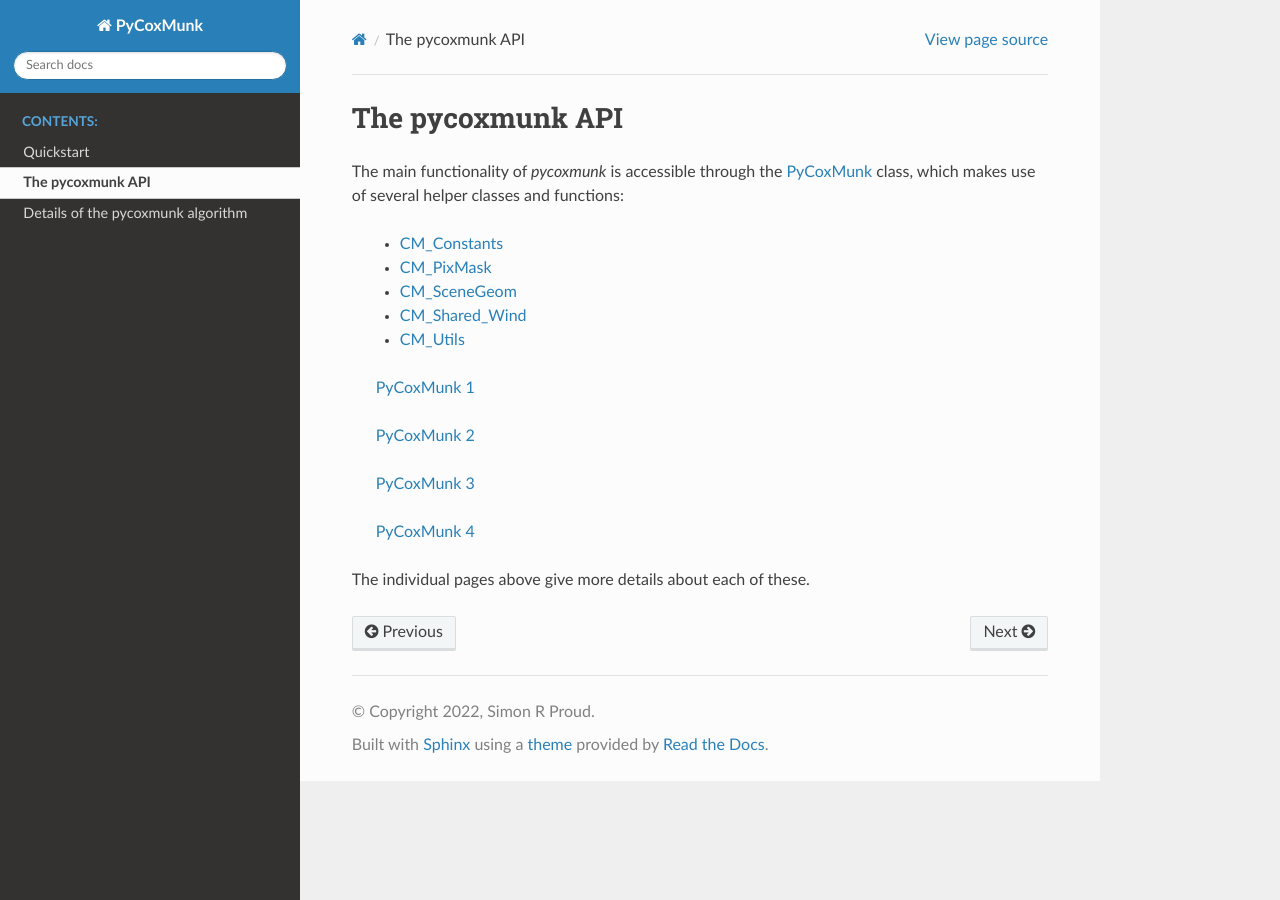
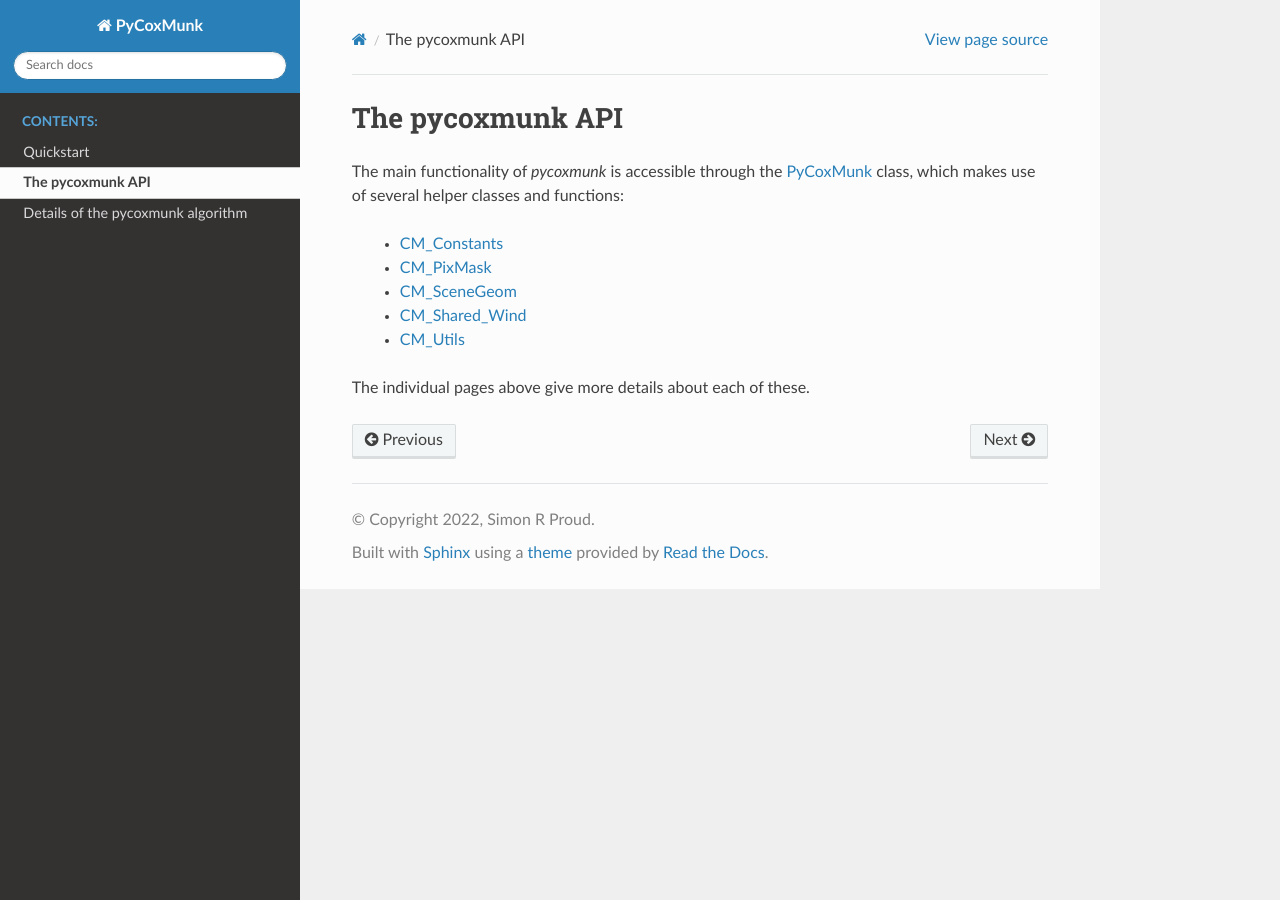
Before and after one commit to simonrp84/PyCoxMunk, a Sphinx documentation site: the page built from docs/pcm_api.rst, in a window 1280 px wide. Built offline with Sphinx 7.4.7 and the Read the Docs theme 2.0.0, drawn with Linux system fonts in a browser that asks for light colours.

Commit message:
Refactor docs.

```diff
--- a/docs/pcm_api.rst
+++ b/docs/pcm_api.rst
@@ -3,20 +3,12 @@
 =================
 The pycoxmunk API
 =================
-The main functionality of `pycoxmunk` is accessible through the `PyCoxMunk <api/pycoxmunk>`_ class, which makes use of
+The main functionality of `pycoxmunk` is accessible through the `PyCoxMunk <api_pycoxmunk>`_ class, which makes use of
 several helper classes and functions:
- - `CM_Constants <api/cmconsts>`_
- - `CM_PixMask <api/cmpixmask>`_
- - `CM_SceneGeom <api/cmscenegeom>`_
- - `CM_Shared_Wind <api/cmwind>`_
- - `CM_Utils <api/cmutils>`_
-
- `PyCoxMunk 1 <api/pycoxmunk>`_
-
- `PyCoxMunk 2 <docs/api/pycoxmunk>`_
-
- `PyCoxMunk 3 <api/pycoxmunk.rst>`_
-
- `PyCoxMunk 4 <docs/api/pycoxmunk.rst>`_
+ - `CM_Constants <api_cmconsts>`_
+ - `CM_PixMask <api_cmpixmask>`_
+ - `CM_SceneGeom <api_cmscenegeom>`_
+ - `CM_Shared_Wind <api_cmwind>`_
+ - `CM_Utils <api_cmutils>`_
 
 The individual pages above give more details about each of these.
```
Also changed, not shown: docs/api_cmpixmask.rst (renamed from docs/api/cmpixmask.rst), docs/api_cmscenegeom.rst (renamed from docs/api/cmscenegeom.rst), docs/api_cmutils.rst (renamed from docs/api/cmutils.rst), docs/api_cmwind.rst (renamed from docs/api/cmwind.rst), docs/api_pycoxmunk.rst (renamed from docs/api/pycoxmunk.rst).
